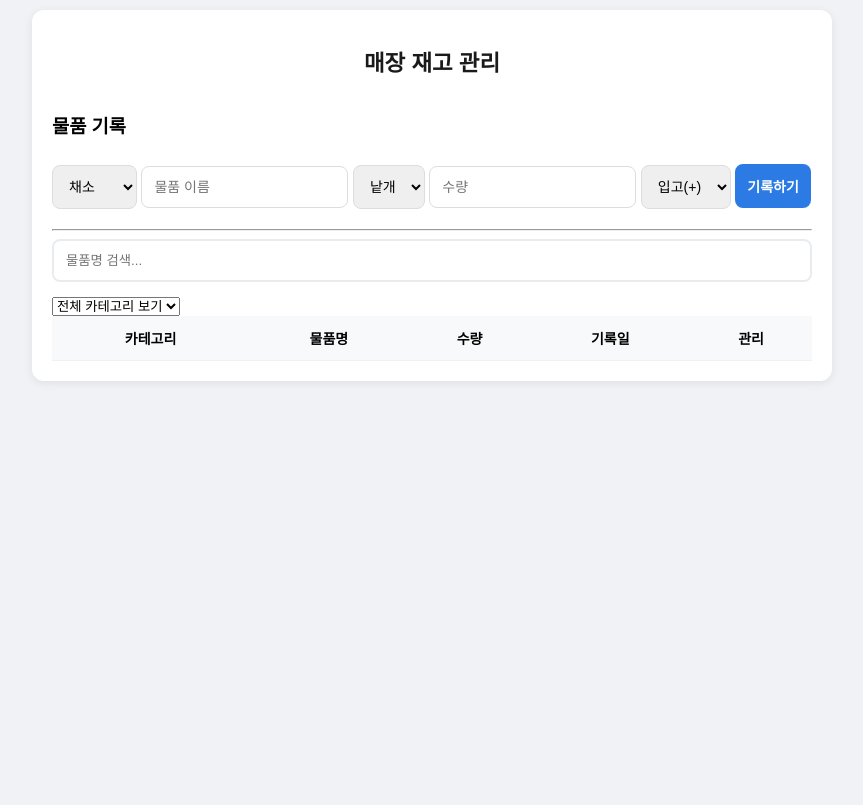
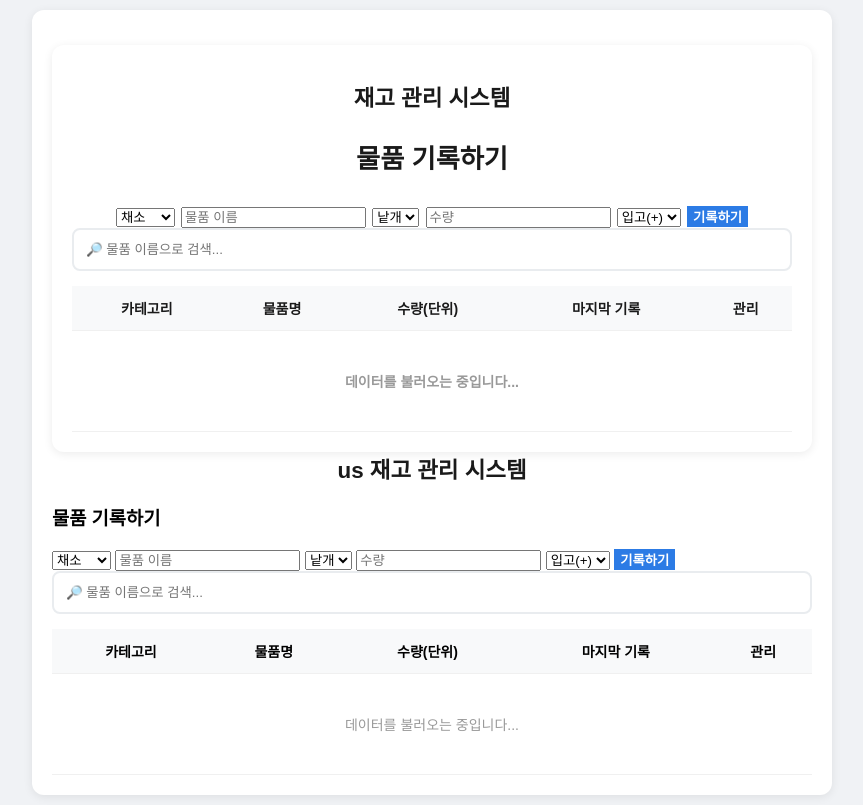
Before and after one commit to junnycode/inventory, a plain HTML site: page index.html in a window 1280 px wide. Shown: the whole page, without its empty margins (208-1071 px from the left). Drawn offline with Linux system fonts and the light colour scheme; no server answers.

Commit message:
Update index.html

```diff
--- a/index.html
+++ b/index.html
@@ -3,15 +3,28 @@
 <head>
     <meta charset="UTF-8">
     <meta name="viewport" content="width=device-width, initial-scale=1.0">
-    <title>재고 관리 편백/꽃마름</title>
+    <title> 편백&꽃마름 재고  </title>
     <link rel="stylesheet" href="style.css">
 </head>
 <body>
     <div class="container">
-        <h1> 매장 재고 관리</h1>
+        <header>
+            <h1> <!DOCTYPE html>
+<html lang="ko">
+<head>
+    <meta charset="UTF-8">
+    <meta name="viewport" content="width=device-width, initial-scale=1.0">
+    <title>매장 재고 관리 시스템</title>
+    <link rel="stylesheet" href="style.css">
+</head>
+<body>
+    <div class="container">
+        <header>
+            <h1> 재고 관리 시스템</h1>
+        </header>
 
-        <div class="input-section">
-            <h3>물품 기록</h3>
+        <section class="input-card">
+            <h3>물품 기록하기</h3>
             <div class="input-grid">
                 <select id="itemCategory">
                     <option value="채소">채소</option>
@@ -27,8 +40,8 @@
                 <datalist id="existingItems"></datalist>
 
                 <select id="itemUnit">
-                    <option value="낱개">낱개</option>
-                    <option value="박스">박스</option>
+                    <option value="ea">낱개</option>
+                    <option value="Box">박스</option>
                 </select>
 
                 <input type="number" id="itemQuantity" placeholder="수량" step="any">
@@ -40,15 +53,43 @@
 
                 <button onclick="addItem()" id="submitBtn">기록하기</button>
             </div>
+        </section>
+
+        <section class="filter-section">
+            <div class="search-bar">
+                <input type="text" id="searchInput" onkeyup="renderInventory()" placeholder="🔎 물품 이름으로 검색...">
             </div>
 
-        <hr>
+            <div id="categoryButtons" class="category-tabs"></div>
+        </section>
 
-        <div class="filter-section">
-            <input type="text" id="searchInput" onkeyup="renderInventory()" placeholder="물품명 검색...">
+        <div class="table-container">
+            <table>
+                <thead>
+                    <tr>
+                        <th>카테고리</th>
+                        <th>물품명</th>
+                        <th>수량(단위)</th>
+                        <th>마지막 기록</th>
+                        <th>관리</th>
+                    </tr>
+                </thead>
+                <tbody id="inventoryList">
+                    <tr><td colspan="5" style="padding: 40px; color: #999;">데이터를 불러오는 중입니다...</td></tr>
+                </tbody>
+            </table>
+        </div>
+    </div>
 
-            <select id="categoryFilter" onchange="renderInventory()">
-                <option value="전체">전체 카테고리 보기</option>
+    <script src="script.js"></script>
+</body>
+</html>us 재고 관리 시스템</h1>
+        </header>
+
+        <section class="input-card">
+            <h3>물품 기록하기</h3>
+            <div class="input-grid">
+                <select id="itemCategory">
                     <option value="채소">채소</option>
                     <option value="과일">과일</option>
                     <option value="고기">고기</option>
@@ -57,21 +98,50 @@
                     <option value="비품">비품</option>
                     <option value="주류">주류</option>
                 </select>
+
+                <input type="text" id="itemName" list="existingItems" placeholder="물품 이름">
+                <datalist id="existingItems"></datalist>
+
+                <select id="itemUnit">
+                    <option value="ea">낱개</option>
+                    <option value="Box">박스</option>
+                </select>
+
+                <input type="number" id="itemQuantity" placeholder="수량" step="any">
+
+                <select id="transactionType">
+                    <option value="입고">입고(+)</option>
+                    <option value="출고">출고(-)</option>
+                </select>
+
+                <button onclick="addItem()" id="submitBtn">기록하기</button>
+            </div>
+        </section>
+
+        <section class="filter-section">
+            <div class="search-bar">
+                <input type="text" id="searchInput" onkeyup="renderInventory()" placeholder="🔎 물품 이름으로 검색...">
             </div>
 
-        <table id="inventoryTable">
+            <div id="categoryButtons" class="category-tabs"></div>
+        </section>
+
+        <div class="table-container">
+            <table>
                 <thead>
                     <tr>
                         <th>카테고리</th>
                         <th>물품명</th>
-                    <th>수량</th>
-                    <th>기록일</th>
+                        <th>수량(단위)</th>
+                        <th>마지막 기록</th>
                         <th>관리</th>
                     </tr>
                 </thead>
                 <tbody id="inventoryList">
+                    <tr><td colspan="5" style="padding: 40px; color: #999;">데이터를 불러오는 중입니다...</td></tr>
                 </tbody>
             </table>
+        </div>
     </div>
 
     <script src="script.js"></script>
```
Lines whose indentation alone changed are shown as unchanged.
